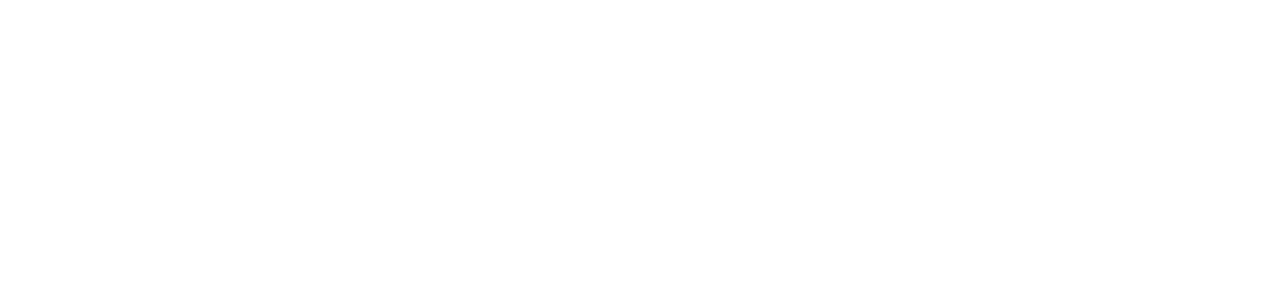
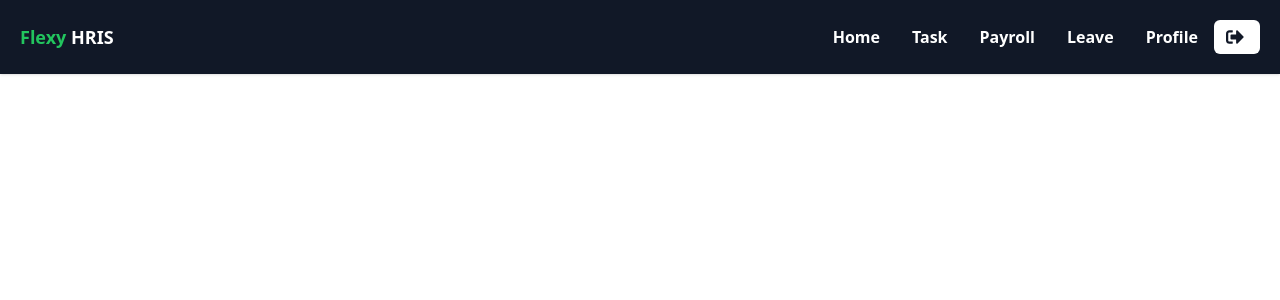
Before and after one commit to Rukshan2000/HRIS-System, a React (Create React App) app: page /taskuser in a window 1280 px wide. Before the commit this address had no page. Shown: the top 300 px of the page. Built offline with nearby package versions, Linux system fonts and the light colour scheme.

Commit message:
user-pages-added

```diff
--- a/src/App.js
+++ b/src/App.js
@@ -16,6 +16,11 @@
 import AddEmployee from './pages/AddEmployee.jsx';
 import SecureLayer from './pages/SecureLayer.jsx';
 import AdminProfile from './pages/AdminProfile.jsx';
+import TaskUser from './pages/TaskUser.jsx';
+import ProfileUser from './pages/ProfileUser.jsx';
+import PayRollUser from './pages/PayRollUser.jsx';
+import LeaveUser from './pages/LeaveUser.jsx';
+
 
 
 
@@ -29,7 +34,6 @@
         <Route path="/addemployee" element={<Sidebar><AddEmployee /></Sidebar>} />
         <Route path="/splashpage" element={<SplashPage />} />
         <Route path="/dashboard/*" element={<Sidebar><Dashboard /></Sidebar>} /> {/* Protected route for Dashboard */}
-        <Route path="/mydashboard" element={<MyDashboard />} /> {/* Render MyDashboard component without Sidebar */}
         <Route path="/payroll" element={<Sidebar><Payroll /></Sidebar>} />
         <Route path="/leave" element={<Sidebar><Leave /></Sidebar>} />
         <Route path="/employee" element={<Sidebar><Employee /></Sidebar>} />
@@ -38,6 +42,13 @@
         <Route path="/signup" element={<Sidebar><Signup /></Sidebar>} />
         <Route path="/securelayer" element={<Sidebar><SecureLayer /></Sidebar>} />
         <Route path="/adminprofile" element={<Sidebar><AdminProfile /></Sidebar>} />
+        <Route path="/mydashboard" element={<MyDashboard />} />
+        <Route path="/leaveuser" element={<LeaveUser />} />
+        <Route path="/payrolluser" element={<PayRollUser />} />
+        <Route path="/profileuser" element={<ProfileUser />} />
+        <Route path="/taskuser" element={<TaskUser />} />
+
+
 
 
       </Routes>
--- a/src/components/Sidebar.jsx
+++ b/src/components/Sidebar.jsx
@@ -8,6 +8,7 @@
     FaShoppingBag,
     FaThList,
     FaUserEdit,
+    FaFile,
     FaSignOutAlt // Add sign-out icon
 } from "react-icons/fa";
 import { NavLink } from 'react-router-dom';
@@ -54,8 +55,8 @@
         },
         {
             path: "/mydashboard",
-            name: "my dashboard",
-            icon: <FaUserEdit />
+            name: "My dashboard",
+            icon: <FaFile />
         },
 
     ];
--- a/src/components/TopNav.jsx
+++ b/src/components/TopNav.jsx
@@ -50,22 +50,22 @@
           </button>
         </li>
         <li className="mx-4 my-6 md:my-0">
-          <button className="text-base font-bold text-white duration-500 hover:text-green-500 font-Poppins" onClick={() => handleButtonClick("/emptask")}>
+          <button className="text-base font-bold text-white duration-500 hover:text-green-500 font-Poppins" onClick={() => handleButtonClick("/taskuser")}>
             Task
           </button>
         </li>
         <li className="mx-4 my-6 md:my-0">
-          <button className="text-base font-bold text-white duration-500 hover:text-green-500 font-Poppins" onClick={() => handleButtonClick("/emppayroll")}>
+          <button className="text-base font-bold text-white duration-500 hover:text-green-500 font-Poppins" onClick={() => handleButtonClick("/payrolluser")}>
             Payroll
           </button>
         </li>
         <li className="mx-4 my-6 md:my-0">
-          <button className="text-base font-bold text-white duration-500 hover:text-green-500 font-Poppins" onClick={() => handleButtonClick("/empleave")}>
+          <button className="text-base font-bold text-white duration-500 hover:text-green-500 font-Poppins" onClick={() => handleButtonClick("/leaveuser")}>
             Leave
           </button>
         </li>
         <li className="mx-4 my-6 md:my-0">
-          <button className="text-base font-bold text-white duration-500 hover:text-green-500 font-Poppins" onClick={() => handleButtonClick("/empprofile")}>
+          <button className="text-base font-bold text-white duration-500 hover:text-green-500 font-Poppins" onClick={() => handleButtonClick("/profileuser")}>
             Profile
           </button>
         </li>
--- /dev/null
+++ b/src/pages/LeaveUser.jsx
@@ -0,0 +1,13 @@
+// MyDashboard.jsx
+import React from 'react';
+import TopNav from '../components/TopNav';
+
+const MyDashboard = () => {
+    return (
+        <div>
+            <TopNav/>
+        </div>
+    );
+};
+
+export default MyDashboard;
--- /dev/null
+++ b/src/pages/PayRollUser.jsx
@@ -0,0 +1,13 @@
+// MyDashboard.jsx
+import React from 'react';
+import TopNav from '../components/TopNav';
+
+const MyDashboard = () => {
+    return (
+        <div>
+            <TopNav/>
+        </div>
+    );
+};
+
+export default MyDashboard;
--- /dev/null
+++ b/src/pages/ProfileUser.jsx
@@ -0,0 +1,13 @@
+// MyDashboard.jsx
+import React from 'react';
+import TopNav from '../components/TopNav';
+
+const MyDashboard = () => {
+    return (
+        <div>
+            <TopNav/>
+        </div>
+    );
+};
+
+export default MyDashboard;
--- /dev/null
+++ b/src/pages/TaskUser.jsx
@@ -0,0 +1,13 @@
+// MyDashboard.jsx
+import React from 'react';
+import TopNav from '../components/TopNav';
+
+const MyDashboard = () => {
+    return (
+        <div>
+            <TopNav/>
+        </div>
+    );
+};
+
+export default MyDashboard;
```
